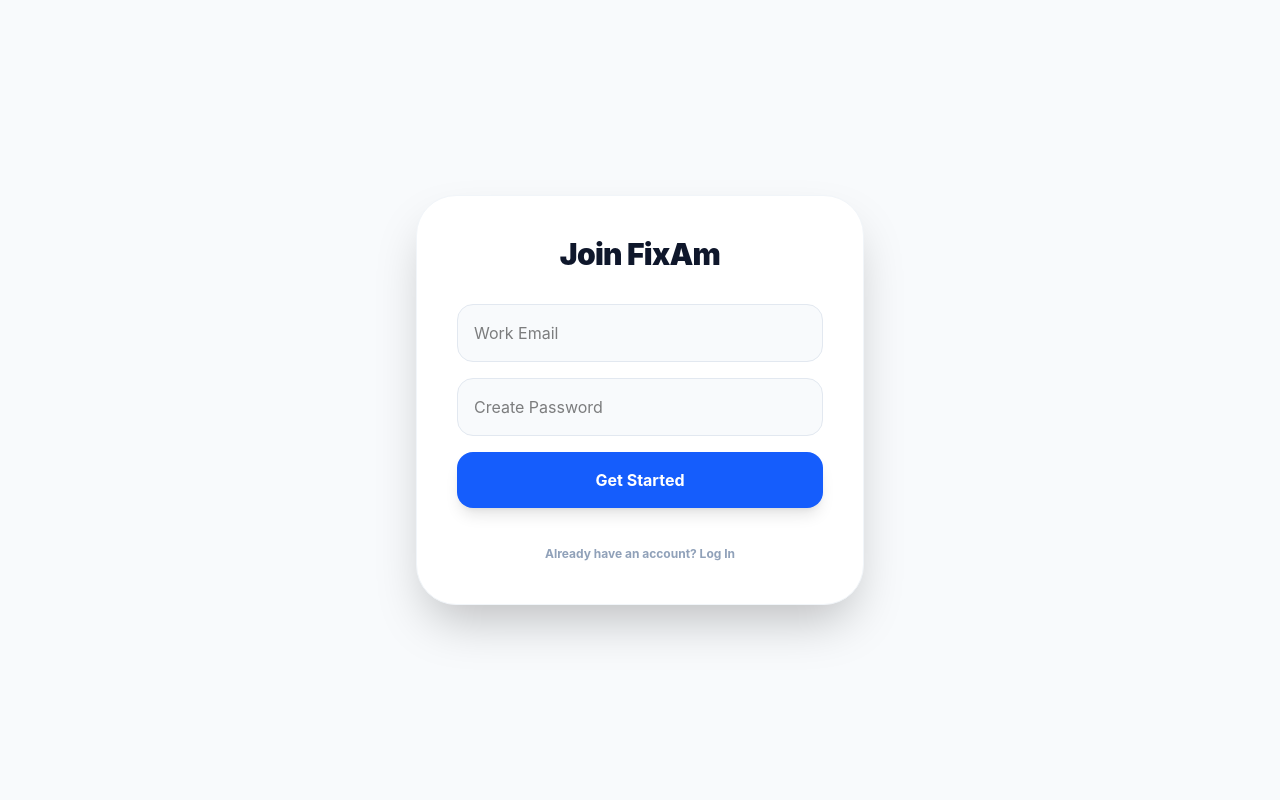
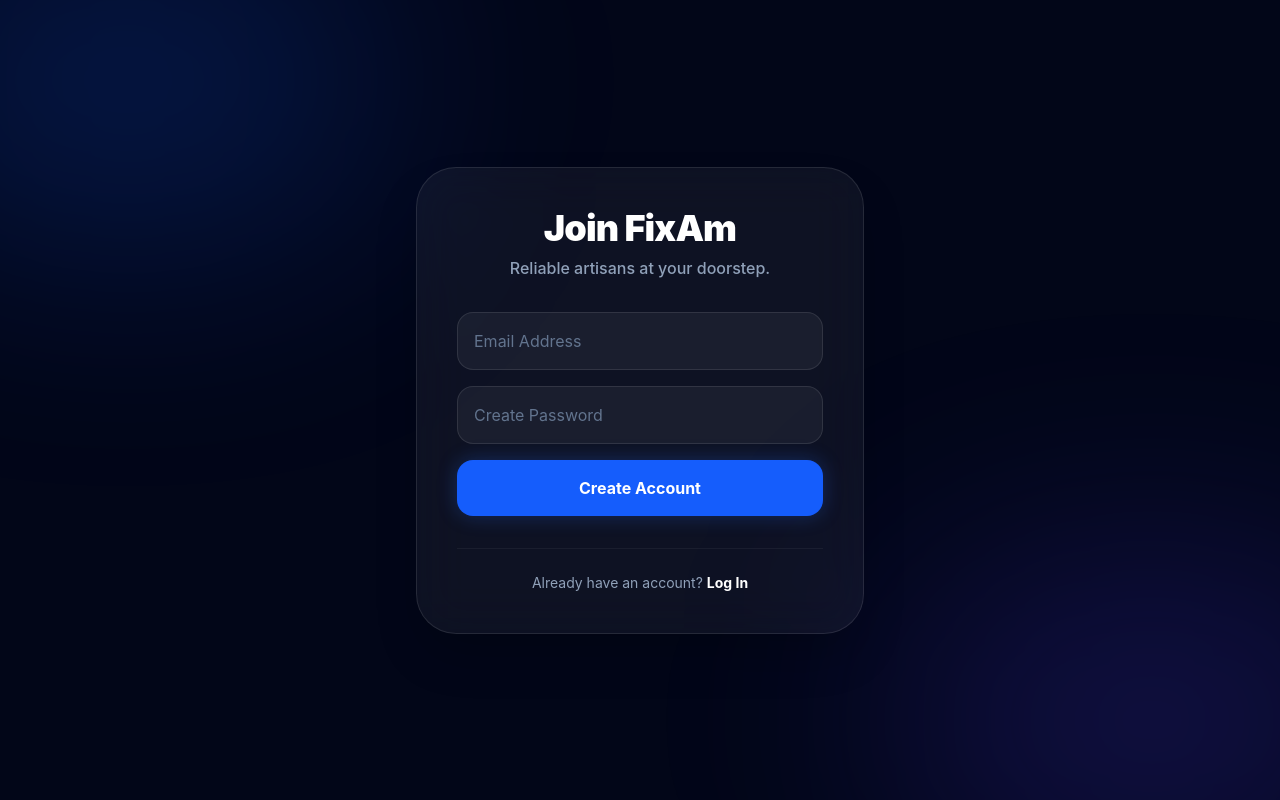
Before and after one commit to Freshsanibashir/Fixam, a Next.js app: page /signup in a window 1280 px wide. Built offline with nearby package versions, Linux system fonts and the light colour scheme; no server answers.

Commit message:
design: new dark mesh UI and fix auth redirect

```diff
--- a/app/signup/page.tsx
+++ b/app/signup/page.tsx
@@ -14,58 +14,57 @@
   const handleSignUp = async (e: React.FormEvent) => {
     e.preventDefault();
     setLoading(true);
-    setMessage('');
-
     const { error } = await supabase.auth.signUp({
       email,
       password,
-      options: {
-        emailRedirectTo: `${window.location.origin}/auth/callback`,
-      },
+      options: { emailRedirectTo: `${window.location.origin}/auth/callback` },
     });
-
-    if (error) {
-      setMessage(error.message);
-    } else {
-      setMessage('Success! Check your email for a confirmation link.');
-    }
+    if (error) setMessage(error.message);
+    else setMessage('Check your email to verify your FixAm account!');
     setLoading(false);
   };
 
   return (
-    <div className="min-h-screen flex items-center justify-center bg-[#f8fafc] px-6">
-      <div className="max-w-md w-full bg-white p-10 rounded-[2.5rem] shadow-2xl border border-slate-100">
-        <h2 className="text-3xl font-black text-slate-900 text-center tracking-tight">Join FixAm</h2>
+    // attractive mesh gradient background
+    <div className="min-h-screen flex items-center justify-center bg-slate-950 relative overflow-hidden px-6">
+      <div className="absolute top-[-10%] left-[-10%] w-[40%] h-[40%] bg-blue-600/20 blur-[120px] rounded-full"></div>
+      <div className="absolute bottom-[-10%] right-[-10%] w-[40%] h-[40%] bg-indigo-600/20 blur-[120px] rounded-full"></div>
 
-        <form onSubmit={handleSignUp} className="mt-8 space-y-4">
+      <div className="max-w-md w-full backdrop-blur-xl bg-white/5 p-10 rounded-[2.5rem] border border-white/10 shadow-2xl relative z-10">
+        <div className="text-center mb-8">
+          <h2 className="text-4xl font-black text-white tracking-tight">Join FixAm</h2>
+          <p className="text-slate-400 mt-2 font-medium">Reliable artisans at your doorstep.</p>
+        </div>
+
+        <form onSubmit={handleSignUp} className="space-y-4">
           <input
             type="email"
-            placeholder="Work Email"
-            className="w-full p-4 bg-slate-50 border border-slate-200 rounded-2xl outline-none focus:ring-2 focus:ring-blue-500 transition"
+            placeholder="Email Address"
+            className="w-full p-4 bg-white/5 border border-white/10 rounded-2xl outline-none focus:ring-2 focus:ring-blue-500 transition text-white placeholder:text-slate-500"
             onChange={(e) => setEmail(e.target.value)}
             required
           />
           <input
             type="password"
             placeholder="Create Password"
-            className="w-full p-4 bg-slate-50 border border-slate-200 rounded-2xl outline-none focus:ring-2 focus:ring-blue-500 transition"
+            className="w-full p-4 bg-white/5 border border-white/10 rounded-2xl outline-none focus:ring-2 focus:ring-blue-500 transition text-white placeholder:text-slate-500"
             onChange={(e) => setPassword(e.target.value)}
             required
           />
           <button
             disabled={loading}
-            className="w-full py-4 bg-blue-600 text-white rounded-2xl font-bold shadow-lg hover:bg-blue-700 transition-all disabled:opacity-50"
+            className="w-full py-4 bg-blue-600 hover:bg-blue-500 text-white rounded-2xl font-bold shadow-[0_0_20px_rgba(37,99,235,0.3)] transition-all active:scale-[0.98] disabled:opacity-50"
           >
-            {loading ? 'Creating Account...' : 'Get Started'}
+            {loading ? 'Processing...' : 'Create Account'}
           </button>
         </form>
 
-        {message && <p className="mt-4 text-center text-sm font-bold text-blue-600">{message}</p>}
+        {message && <p className="mt-6 text-center text-sm font-bold text-blue-400 animate-pulse">{message}</p>}
 
-        <div className="mt-8 text-center">
-          <Link href="/login" className="text-xs font-bold text-slate-400 hover:text-blue-600 transition">
-            Already have an account? Log In
-          </Link>
+        <div className="mt-8 text-center border-t border-white/5 pt-6">
+          <p className="text-slate-400 text-sm">
+            Already have an account? <Link href="/login" className="text-white font-bold hover:underline">Log In</Link>
+          </p>
         </div>
       </div>
     </div>
```
